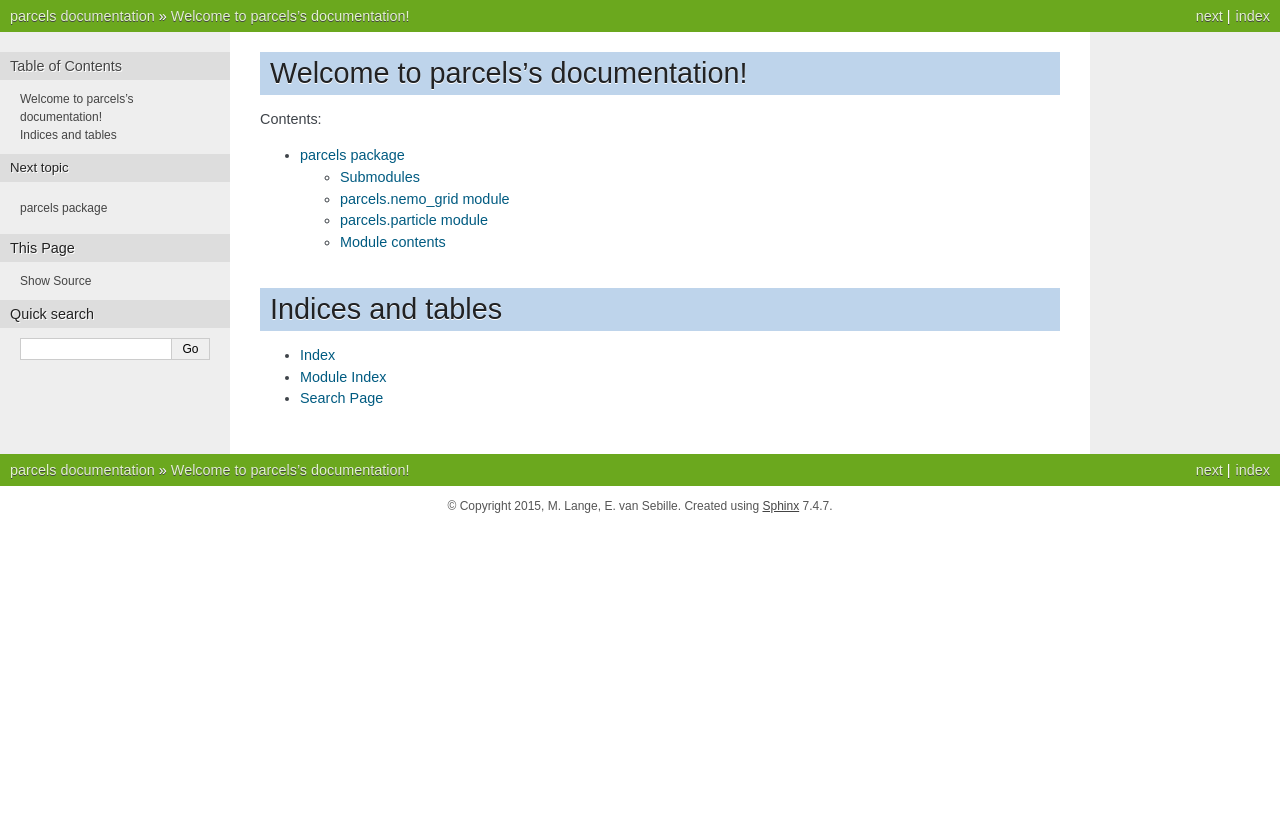
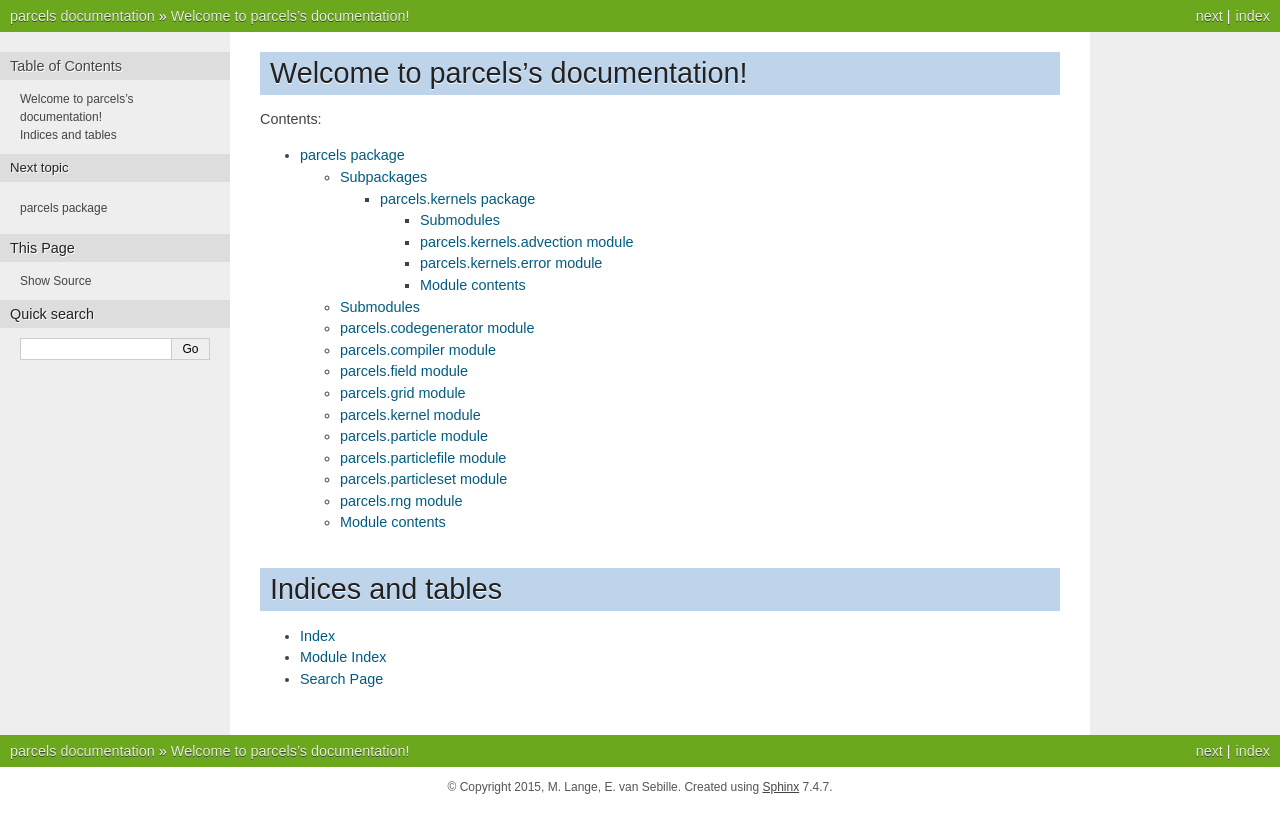
Before and after one commit to OceanParcels/Parcels, a Sphinx documentation site: the page built from docs/index.rst, in a window 1280 px wide. Shown: the top 833 px of the page. Built offline with Sphinx 7.4.7, drawn with Linux system fonts in a browser that asks for light colours.

Commit message:
Rerunning sphinx-apidoc to update list of modules

```diff
--- /dev/null
+++ b/docs/parcels.kernels.rst
@@ -0,0 +1,30 @@
+parcels.kernels package
+=======================
+
+Submodules
+----------
+
+parcels.kernels.advection module
+--------------------------------
+
+.. automodule:: parcels.kernels.advection
+    :members:
+    :undoc-members:
+    :show-inheritance:
+
+parcels.kernels.error module
+----------------------------
+
+.. automodule:: parcels.kernels.error
+    :members:
+    :undoc-members:
+    :show-inheritance:
+
+
+Module contents
+---------------
+
+.. automodule:: parcels.kernels
+    :members:
+    :undoc-members:
+    :show-inheritance:
--- a/docs/parcels.rst
+++ b/docs/parcels.rst
@@ -1,13 +1,52 @@
 parcels package
 ===============
+
+Subpackages
+-----------
+
+.. toctree::
+
+    parcels.kernels
 
 Submodules
 ----------
 
-parcels.nemo_grid module
-------------------------
+parcels.codegenerator module
+----------------------------
 
-.. automodule:: parcels.nemo_grid
+.. automodule:: parcels.codegenerator
+    :members:
+    :undoc-members:
+    :show-inheritance:
+
+parcels.compiler module
+-----------------------
+
+.. automodule:: parcels.compiler
+    :members:
+    :undoc-members:
+    :show-inheritance:
+
+parcels.field module
+--------------------
+
+.. automodule:: parcels.field
+    :members:
+    :undoc-members:
+    :show-inheritance:
+
+parcels.grid module
+-------------------
+
+.. automodule:: parcels.grid
+    :members:
+    :undoc-members:
+    :show-inheritance:
+
+parcels.kernel module
+---------------------
+
+.. automodule:: parcels.kernel
     :members:
     :undoc-members:
     :show-inheritance:
@@ -20,6 +59,30 @@ parcels.particle module
     :undoc-members:
     :show-inheritance:
 
+parcels.particlefile module
+---------------------------
+
+.. automodule:: parcels.particlefile
+    :members:
+    :undoc-members:
+    :show-inheritance:
+
+parcels.particleset module
+--------------------------
+
+.. automodule:: parcels.particleset
+    :members:
+    :undoc-members:
+    :show-inheritance:
+
+parcels.rng module
+------------------
+
+.. automodule:: parcels.rng
+    :members:
+    :undoc-members:
+    :show-inheritance:
+
 
 Module contents
 ---------------
```
